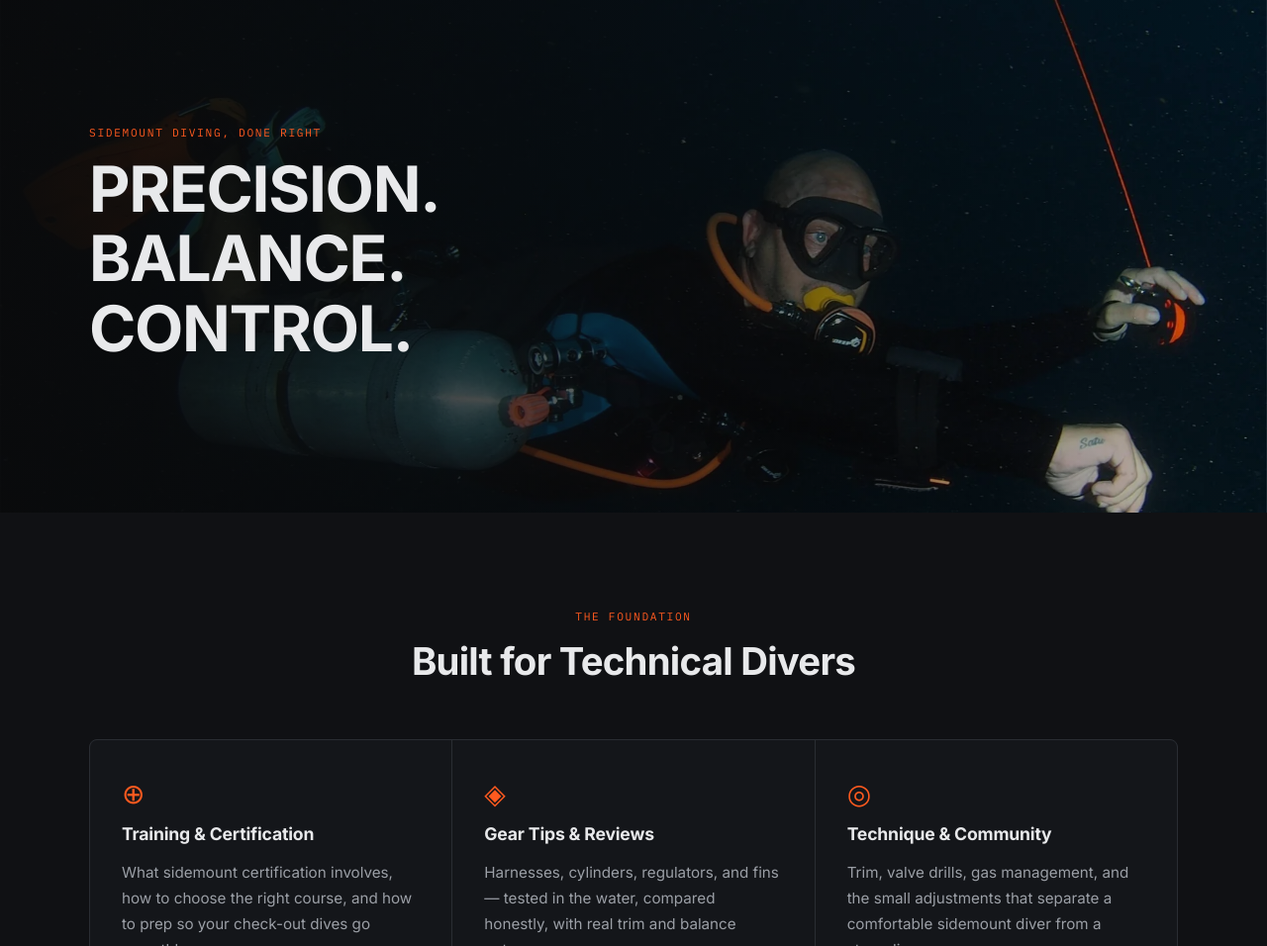
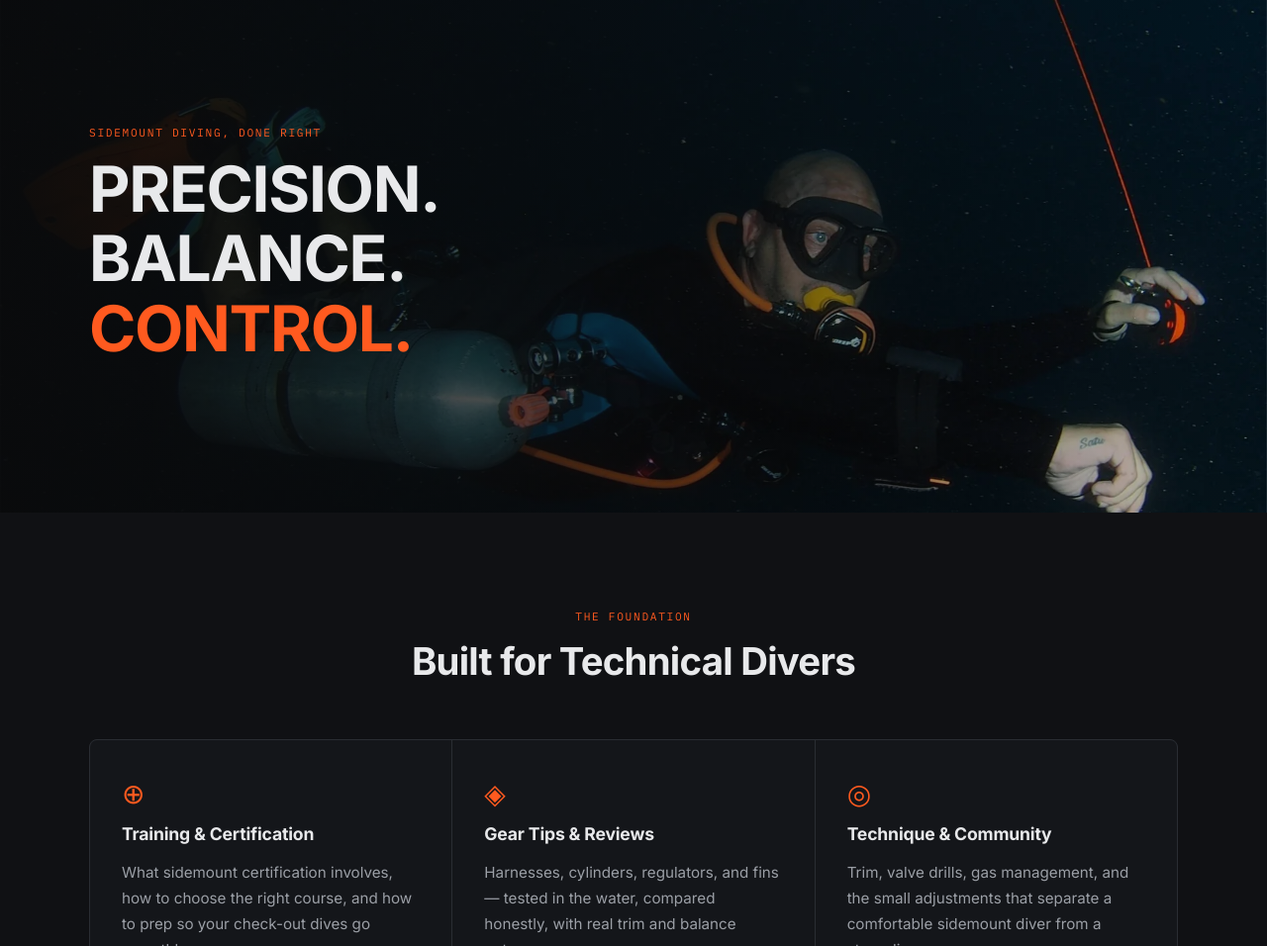
Before and after one commit to turkdives-SA/sidemount-authority, an Eleventy site: page src/index.njk in a window 1280 px wide. Shown: the part 802-1758 px from the top of the page at 99% size. Built offline with nearby package versions, Linux system fonts and the light colour scheme; Eleventy itself is replaced by a stand-in of ours; files that its build step writes are made by us from their sources.

Commit message:
Update index.njk

```diff
--- a/src/index.njk
+++ b/src/index.njk
@@ -55,7 +55,7 @@ description: Expert sidemount scuba diving training and gear reviews from a RAID
     <div class="container">
       <div class="photo-band-text">
         <span class="eyebrow">Sidemount Diving, Done Right</span>
-        <p class="photo-band-quote">Precision. Balance. Control.</p>
+       <p class="photo-band-quote">Precision.<br>Balance.<br><span class="control">Control.</span></p>
       </div>
     </div>
   </div>
```
